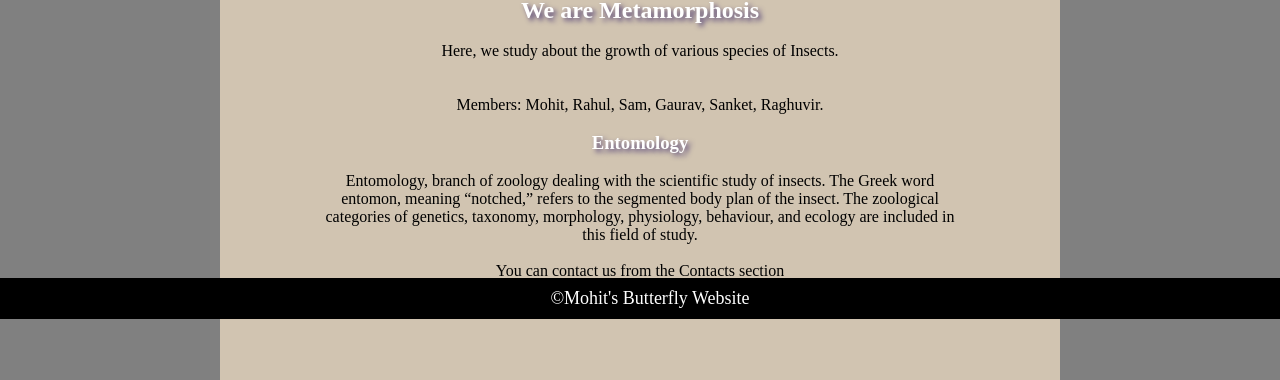
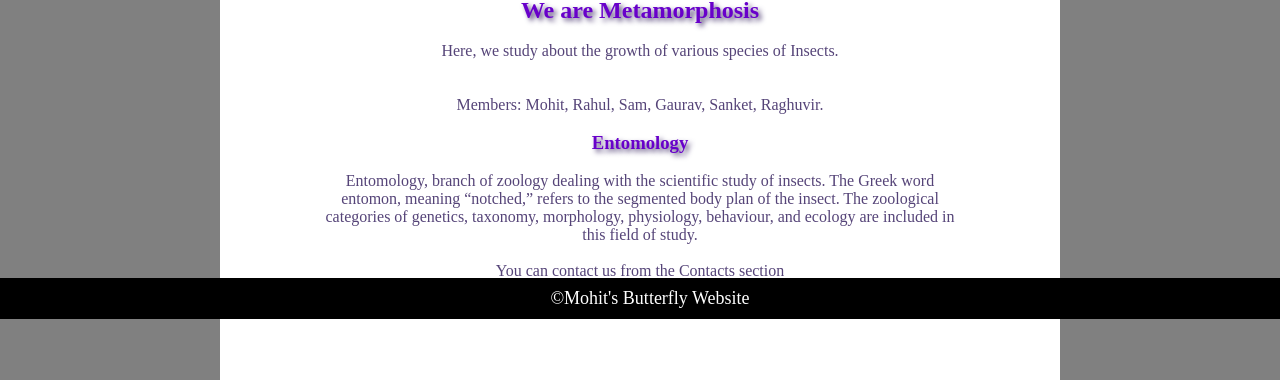
Before and after one commit to F1GHTER70/UID-MINI-PROJECT, a plain HTML site: page aboutUs.html in a window 1280 px wide. Shown: the part 481-861 px from the top of the page. Drawn offline with Linux system fonts and the light colour scheme; a web font is replaced by a local one.

Commit message:
meta logo

```diff
--- a/css/aboutUs.css
+++ b/css/aboutUs.css
@@ -8,22 +8,25 @@
 body {
     background-color: grey;
 }
-.meta-logo{
+
+.meta-logo {
     border-radius: 19px;
 }
+
 .container {
-    background-color: rgba(255, 235, 205, 0.637);
+    background-color: rgb(255, 255, 255);
     max-width: 50vw;
     padding: 10px 100px 100px 100px;
     margin: 0 auto;
+    color: #554478;
 }
 
 h2 {
-    color: rgb(255, 255, 255);
+    color: #6800ca;
     text-shadow: 3px 3px 5px #554478;
 }
 
 h3 {
-    color: rgb(255, 255, 255);
+    color: #6800ca;
     text-shadow: 3px 3px 5px #554478;
 }
```
